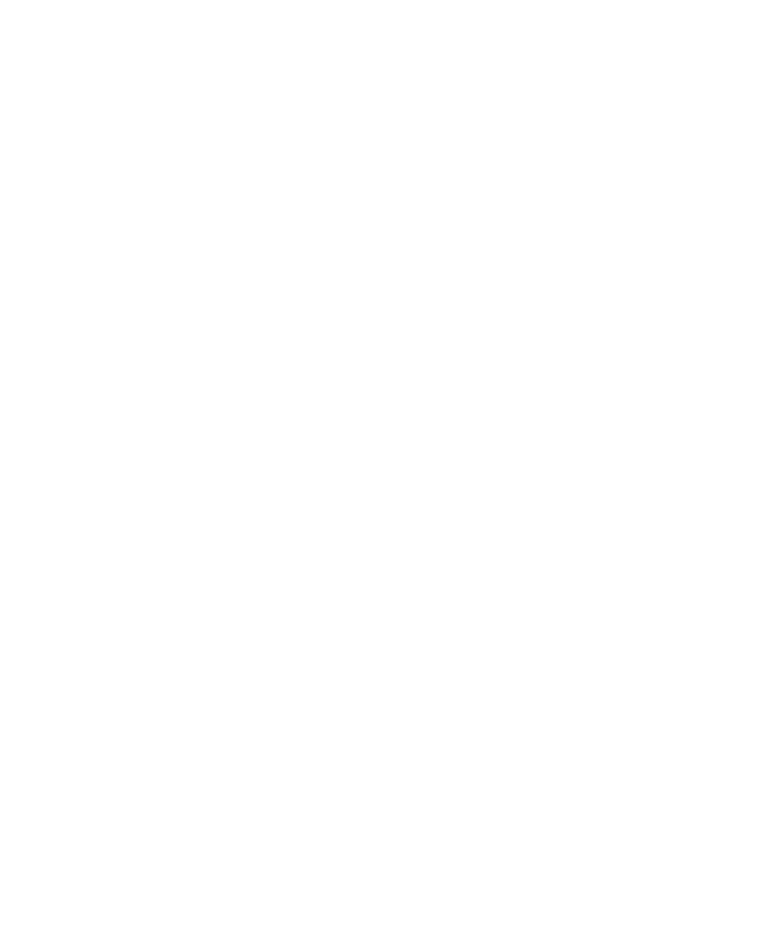
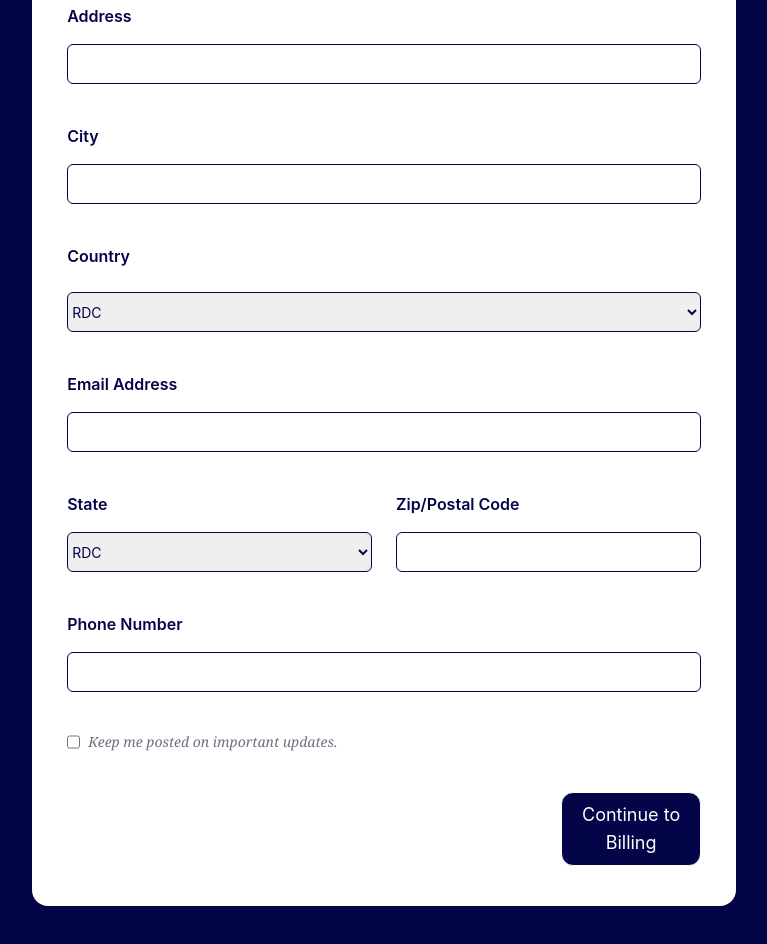
Before and after one commit to GhislainMitahi/sell-domain, a React (Create React App) app: page /count/Autenthific in a window 1280 px wide. Shown: the part 1260-2204 px from the top of the page, without its empty margins (256-1023 px from the left). Before the commit the page ends 1088 px from the top, so only its background shows below. Built offline with nearby package versions, Linux system fonts and the light colour scheme.

Commit message:
complete form design

```diff
--- a/src/pages/Authentification/Autenthific.js
+++ b/src/pages/Authentification/Autenthific.js
@@ -1,11 +1,12 @@
 import React from 'react';
 import Logo from '../../images/log.png';
-import Input from '../../cors/Input/Input'
+import Input from '../../cors/Input/Input';
+import Btn from '../../cors/Button/Button'
 
 
 const Autenthific = () => {
 
-    const inputElements =
+    const inputGroupOne =
         [
             {
                 label: 'Username',
@@ -21,8 +22,22 @@
             {
                 label: 'Company Name',
             }
+        ]
+    const inputGroupTwo = [
+        {
+            label : 'Email Address'
+        },{
+            label : 'Verify Email Address'
+        },{
+            label : 'Address'
+        },{
+            label : 'City'
+        }
+    ]
 
-        ]
+     const btnValue = {
+    name : "Continue to Billing"
+  }
     return (
         <>
             <div className="bg-gh-blue h-[100%] w-full flex justify-center items-center text-gh-blue">
@@ -33,23 +48,23 @@
                             </div>
                         </div>
                         <ul className="flex w-[90%] justify-between">
-                        <li className='text-gh-blue text-md font-bold flex flex-col justify-between items-center border h-[40px] w-[30%]'>
+                        <li className='text-gh-blue text-md font-bold flex flex-col justify-between items-center h-[40px] w-[30%]'>
                             <p className="">Account set-up</p>
                             <p className='h-1 w-full bg-gh-blue'></p>
                         </li>
-                        <li className='text-gh-blue text-md font-bold flex flex-col justify-between items-center border h-[40px] w-[30%]'>
+                        <li className='text-gh-blue text-md font-bold flex flex-col justify-between items-center h-[40px] w-[30%]'>
                             <p className="">Billing Information</p>
                             <p className='h-1 w-full bg-gh-blue'></p>
                         </li>
-                        <li className='text-gh-blue text-md font-bold flex flex-col justify-between items-center border h-[40px] w-[30%]'>
+                        <li className='text-gh-blue text-md font-bold flex flex-col justify-between items-center h-[40px] w-[30%]'>
                             <p className="">Review</p>
                             <p className='h-1 w-full bg-gh-blue'></p>
                         </li>
                         </ul>
-                    <div className="w-[90%] border flex flex-col gap-10">
+                    <div className="w-[90%] flex flex-col gap-10">
                         <h1 className='self-start text-xl font-semibold mt-9'>Account Credentials</h1>
-                        <form className='flex flex-col gap-10 border'>
-                            {inputElements.map((el, k) => (
+                        <form className='flex flex-col gap-10 mb-10'>
+                            {inputGroupOne.map((el, k) => (
                                 <Input label={el.label} warning={el.warning} key={k} />
                             ))}
                             <div className="flex w-full gap-6">
@@ -60,12 +75,48 @@
                                     <Input label="Last Name" />
                                 </p>
                             </div>
+                            {inputGroupTwo.map((el, k) => (
+                                <Input label={el.label} key={k} />
+                            ))}
+                            <div className='flex flex-col justify-around gap-6'>
+                                <label for="country" className='text-gh-blue font-semibold'>Country</label>
+                                <select className= 'border h-10 rounded-md border-gh-blue text-sm' name="country" id="country">
+                                    <option value="rdc">RDC</option>
+                                    <option value="rwanza">Rwanda</option>
+                                    <option value="tanzanie">Tanzania</option>
+                                    <option value="kenya">kenya</option>
+                                </select>
+                            </div>
+                            <Input label="Email Address" />
+                            <div className="flex  w-full gap-6">
+                                <p className="w-[50%] flex flex-col gap-4">
+                                    <label for="country" className='text-gh-blue font-semibold'>State</label>
+                                    <select className= 'border h-10 rounded-md border-gh-blue text-sm' name="country" id="country">
+                                        <option value="rdc" className="" >RDC</option>
+                                        <option value="rwanda">Rwanda</option>
+                                        <option value="tanzanie">Tanzania</option>
+                                        <option value="kenya">kenya</option>
+                                    </select>
+                                </p>
+                                <p className="w-[50%]">
+                                    <Input label="Zip/Postal Code" />
+                                </p>
+                            </div>
+
+                            <Input label="Phone Number" />
+                        <div className="flex gap-2">
+                                <input type="checkbox" id="scales" name="scales"/>
+                                <label for="scales" className='text-sm text-gray-500 font-serif italic'>Keep me posted on important updates.</label>
+                            </div>
+                            <div className='self-end w-[22%]'>
+                                <Btn btn={btnValue} />
+                            </div>
                         </form>
                     </div>
                 </section>
             </div>
         </>
-    );
+    )
 };
 
 export default Autenthific;
```
